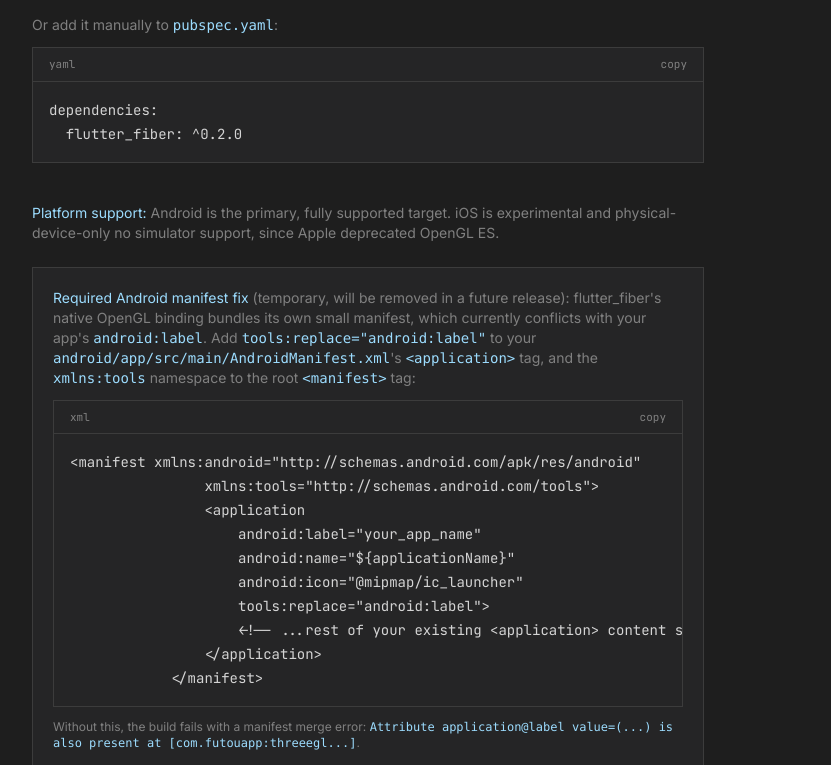
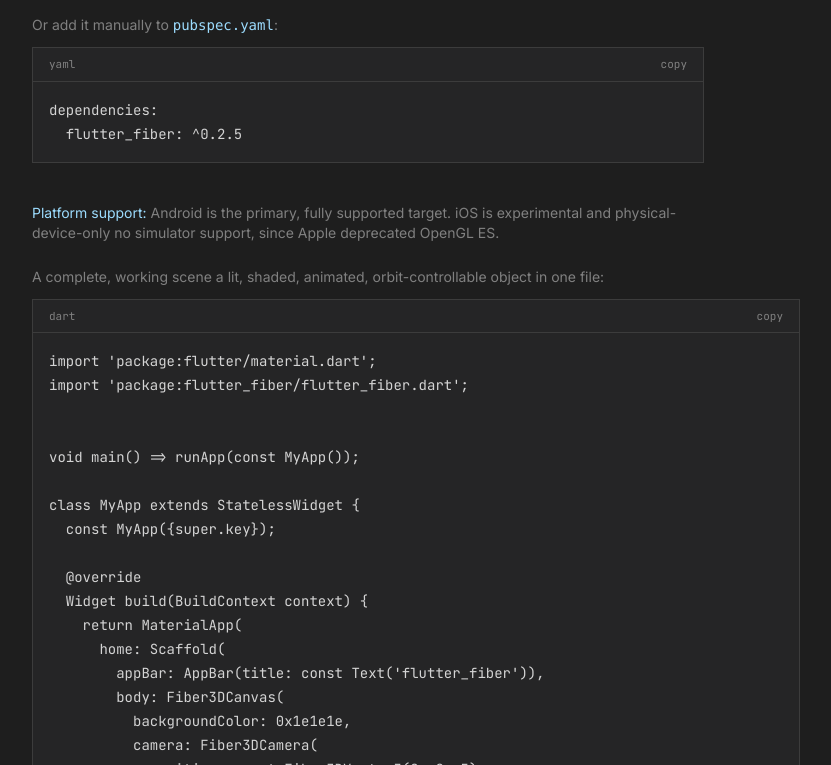
Before and after one commit to fDarwin626/flutter-fiber-docs, a Next.js app: page / in a window 1280 px wide. Shown: the part 1915-2680 px from the top of the page, without its empty margins (272-1103 px from the left). Built offline with nearby package versions, Linux system fonts and the light colour scheme; no server answers.

Commit message:
updated website

```diff
--- a/components/Install.tsx
+++ b/components/Install.tsx
@@ -101,7 +101,7 @@
         </p>
         <CodeBlock
           language="yaml"
-          code={`dependencies:\n  flutter_fiber: ^0.2.0`}
+          code={`dependencies:\n  flutter_fiber: ^0.2.5`}
         />
       </div>
 
@@ -114,36 +114,6 @@
         </p>
       </div>
 
-      <div data-block className="max-w-2xl mb-10 border border-border bg-panel p-5">
-        <p className="font-sans text-sm text-text-dim mb-3">
-          <span className="text-accent-2">Required Android manifest fix</span>{" "}
-          <span className="text-text-dim">(temporary, will be removed in a future release):</span>{" "}
-          flutter_fiber&apos;s native OpenGL binding bundles its own small manifest,
-          which currently conflicts with your app&apos;s <code className="text-accent-2">android:label</code>.
-          Add <code className="text-accent-2">tools:replace=&quot;android:label&quot;</code> to your{" "}
-          <code className="text-accent-2">android/app/src/main/AndroidManifest.xml</code>&apos;s{" "}
-          <code className="text-accent-2">&lt;application&gt;</code> tag, and the{" "}
-          <code className="text-accent-2">xmlns:tools</code> namespace to the root{" "}
-          <code className="text-accent-2">&lt;manifest&gt;</code> tag:
-        </p>
-        <CodeBlock
-          language="xml"
-          code={`<manifest xmlns:android="http://schemas.android.com/apk/res/android"
-                xmlns:tools="http://schemas.android.com/tools">
-                <application
-                    android:label="your_app_name"
-                    android:name="\${applicationName}"
-                    android:icon="@mipmap/ic_launcher"
-                    tools:replace="android:label">
-                    <!-- ...rest of your existing <application> content stays unchanged... -->
-                </application>
-            </manifest>`}
-        />
-        <p className="font-sans text-xs text-text-dim mt-3">
-          Without this, the build fails with a manifest merge error:{" "}
-          <code className="text-accent-2">Attribute application@label value=(...) is also present at [com.futouapp:threeegl...]</code>.
-        </p>
-      </div>
       <div data-block className="max-w-3xl">
         <p className="font-sans text-sm text-text-dim mb-3">
           A complete, working scene a lit, shaded, animated, orbit-controllable
```
